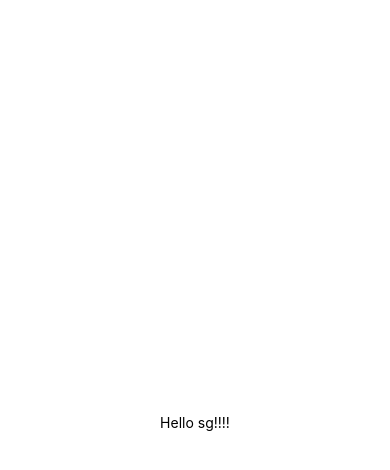
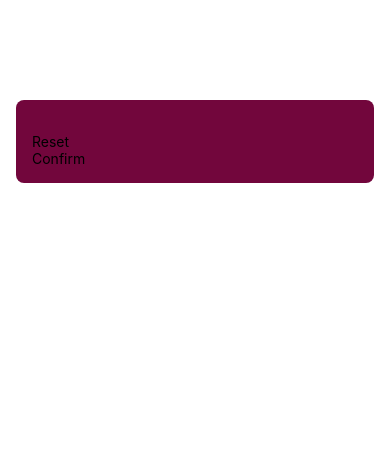
Before and after one commit to DiyanPv/guess-the-number, a React Native app: screen / in a window 390 px wide. Shown: the top 470 px of the page. Built offline with nearby package versions, Linux system fonts and the light colour scheme.

Commit message:
basic styling and buttons components  added

```diff
--- a/App.js
+++ b/App.js
@@ -1,20 +1,12 @@
 import { StatusBar } from 'expo-status-bar';
 import { StyleSheet, Text, View } from 'react-native';
-
+import StartScreen from './screens/StartScreen';
 export default function App() {
   return (
-    <View style={styles.container}>
-      <Text>Hello sg!!!!</Text>
-      <StatusBar style="auto" />
-    </View>
+    <StartScreen />
   );
 }
 
 const styles = StyleSheet.create({
-  container: {
-    flex: 1,
-    backgroundColor: '#fff',
-    alignItems: 'center',
-    justifyContent: 'center',
-  },
+
 });
--- /dev/null
+++ b/components/PrimaryButton..js
@@ -0,0 +1,12 @@
+import { View, Text } from 'react-native'
+import React from 'react'
+
+const PrimaryButton = ({ children }) => {
+    return (
+        <View>
+            <Text>{children}</Text>
+        </View>
+    )
+}
+
+export default PrimaryButton
--- /dev/null
+++ b/screens/StartScreen.js
@@ -0,0 +1,26 @@
+import { View, Text, TextInput, StyleSheet } from 'react-native'
+import React from 'react'
+import PrimaryButton from '../components/PrimaryButton.'
+
+const StartScreen = () => {
+    return (
+        <View style={styles.inputContainer}>
+            <TextInput />
+            <PrimaryButton>Reset</PrimaryButton>
+            <PrimaryButton>Confirm</PrimaryButton>
+        </View>
+    )
+}
+
+export default StartScreen
+
+const styles = StyleSheet.create({
+    inputContainer: {
+        marginHorizontal: 16,
+        borderRadius: 8,
+
+        padding: 16,
+        marginTop: 100,
+        backgroundColor: `#72063c`
+    }
+})
```
Also changed, not shown: screens/GameOverScreen.js (added), screens/GameScreen.js (added).
